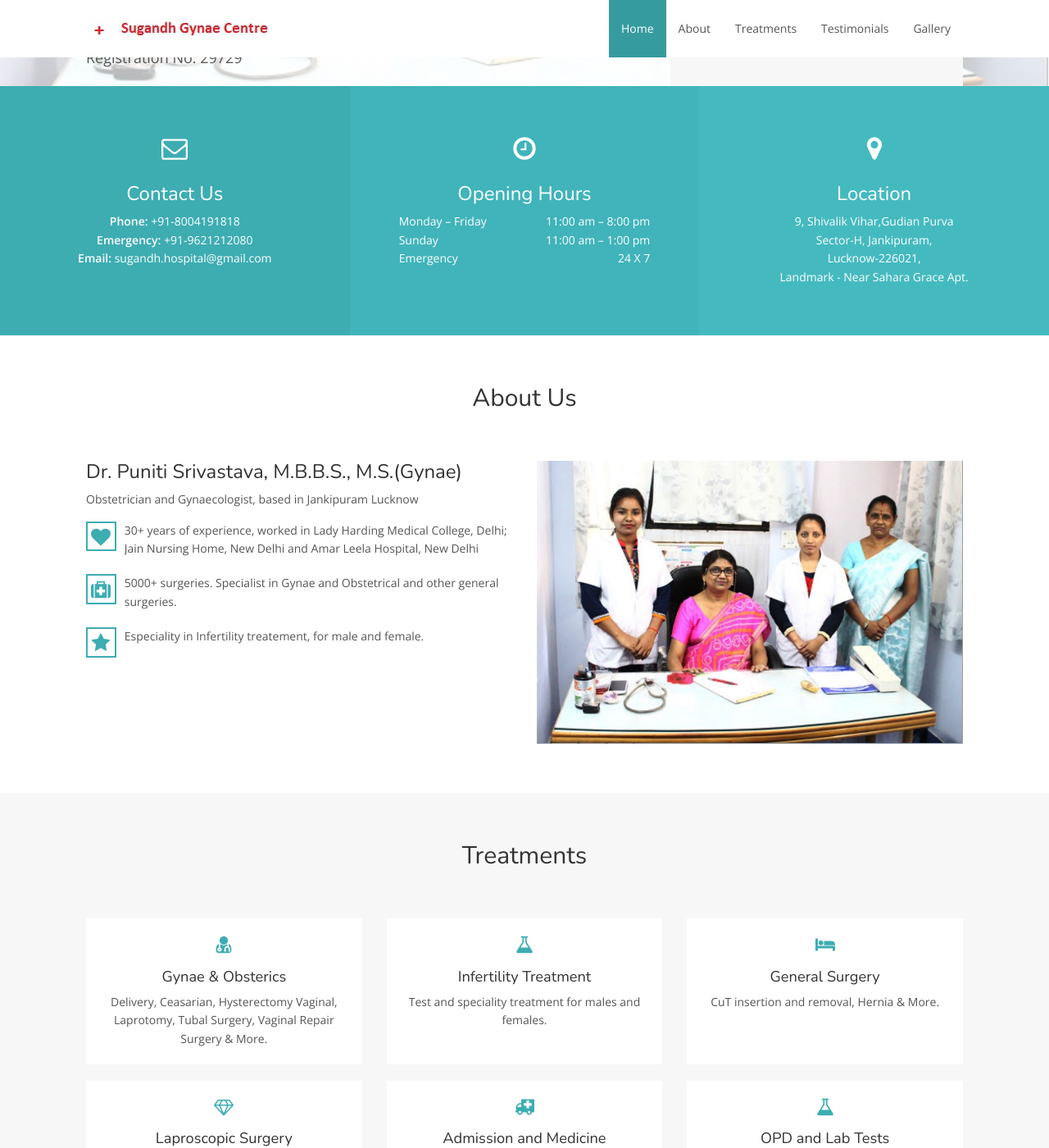
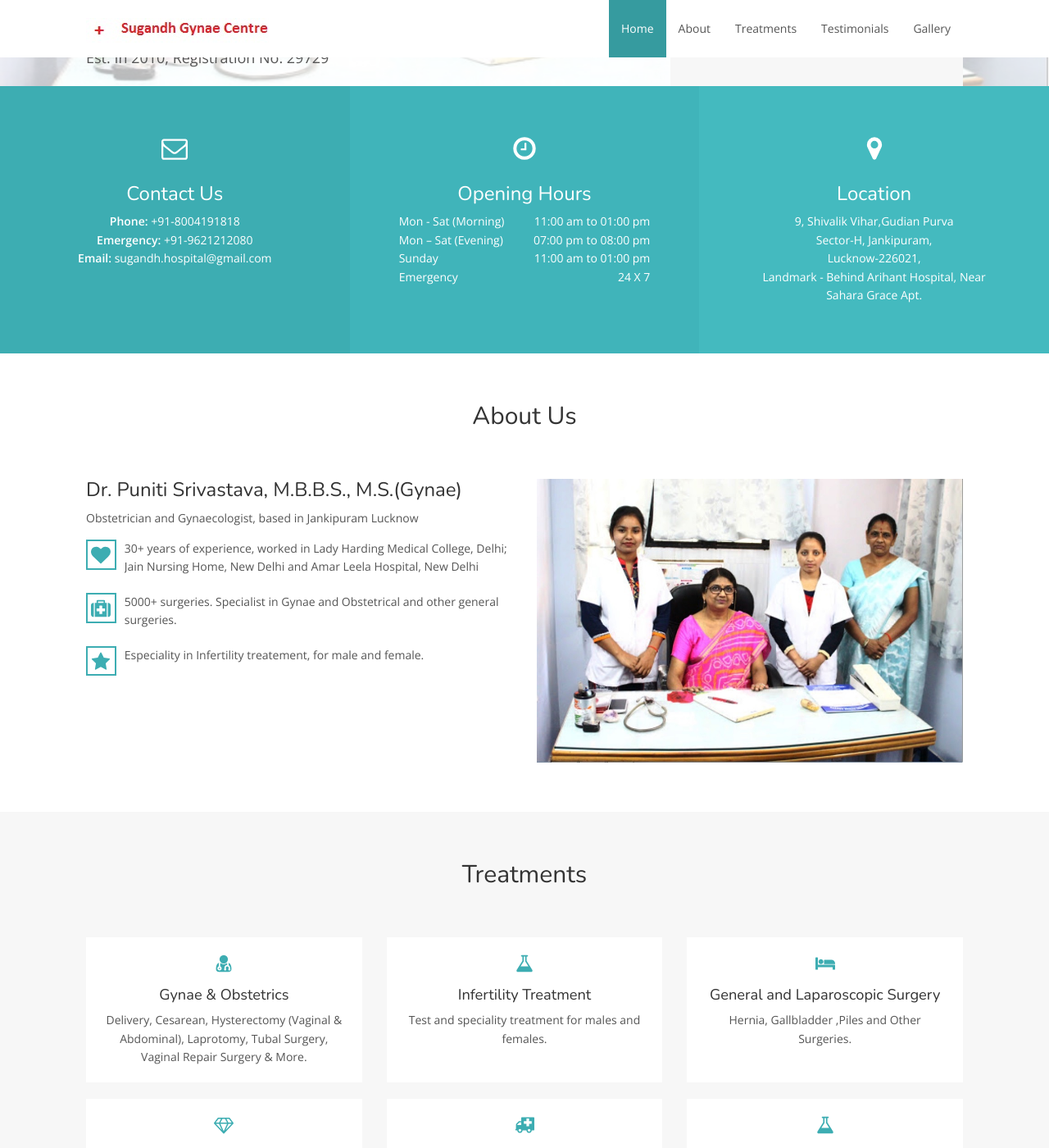
Before and after one commit to somya1802/somya1802.github.io, a Jekyll site: the page built from index.html, in a window 1280 px wide and 1400 px high, scrolled down 441 px. Shown: the whole window at 82% size. Built offline with Jekyll 4.4.1, drawn with Linux system fonts in a browser that asks for light colours; nearby versions of some CDN libraries; some of the changed text lies outside the part shown.

Commit message:
content modification-2

```diff
--- a/_config.yml
+++ b/_config.yml
@@ -1,6 +1,6 @@
 # Site settings
 title: Sugandh Gynae Center | Dr. Puniti Srivastava
-description: "Gynae & Obsterics Hospital"
+description: "Top multispeciality gynaecology & obstetrics hospital in Lucknow, managed by senior gynaecologist Dr. Puniti Srivastava, MBBS, MS (Gynae), 30 + years experience."
 baseurl: "" # the subpath of your site, e.g. /blog
 url: "" # the name of your domain
 logo_url: svg/min/sgc.jpg
@@ -9,7 +9,7 @@ logo_url: svg/min/sgc.jpg
 hero:
     hero_img: hero.jpg
     hero_title: Sugandh Gynae Center
-    hero_description: Gynae & Obsterics Hospital managed by Dr. Puniti Srivastava <br> Registration No. 29729
+    hero_description: Multispeciality Gynae & Obstetrics Hospital In Jankipuram, Lucknow. Facilities - OPD, Admission, All General & Gynae Surgeries, Speciality Treatment for Infertility. <br> Est. In 2010, Registration No. 29729
 
 # Contact form
 api_token: # Enter API token here
@@ -19,12 +19,11 @@ contact:
     phone: +91-8004191818
     emergency: +91-9621212080
     email: sugandh.hospital@gmail.com
-    address: 9, Shivalik Vihar,Gudian Purva <br> Sector-H, Jankipuram, <br> Lucknow-226021, <br> Landmark - Near Sahara Grace Apt.
+    address: 9, Shivalik Vihar,Gudian Purva <br> Sector-H, Jankipuram, <br> Lucknow-226021, <br> Landmark - Behind Arihant Hospital, Near Sahara Grace Apt.
 
 # Opening hours
-monday_friday: 11:00 am – 8:00 pm
-sunday: 11:00 am – 1:00 pm
-Emergency: 24/7
+Monday_Friday: 11:00 am – 8:00 pm
+Sunday: 11:00 am to 01:00 pm
 
 # Testimonials
 testimonials:
--- a/_data/treatments.yml
+++ b/_data/treatments.yml
@@ -1,18 +1,18 @@
 - icon: icon-user-md
-  title: Gynae & Obsterics
-  description: Delivery, Ceasarian, Hysterectomy Vaginal, Laprotomy, Tubal Surgery, Vaginal Repair Surgery & More.
+  title: Gynae & Obstetrics
+  description: Delivery, Cesarean, Hysterectomy (Vaginal & Abdominal), Laprotomy, Tubal Surgery, Vaginal Repair Surgery & More.
 
 - icon: icon-flask
   title: Infertility Treatment
   description: Test and speciality treatment for males and females.
 
 - icon: icon-bed
-  title: General Surgery
-  description: CuT insertion and removal, Hernia & More.
+  title: General and Laparoscopic Surgery
+  description: Hernia, Gallbladder ,Piles and Other Surgeries.
 
 - icon: icon-diamond
-  title: Laproscopic Surgery
-  description: All Gynae and obsterics surgeries
+  title: Family Planning
+  description: CuT insertion and removal, DNC and Tubectomy.
 
 - icon: icon-ambulance
   title: Admission and Medicine
@@ -20,4 +20,4 @@
 
 - icon: icon-flask
   title: OPD and Lab Tests
-  description: Consultation, Anetal check-ups and lab tests available.
+  description: Consultation and antenatal check-ups. All Lab tests available.
--- a/index.html
+++ b/index.html
@@ -55,12 +55,16 @@ layout: default
         <table>
             <tbody>
                 <tr>
-                    <td>Monday – Friday</td>
-                    <td>{{ site.monday_friday }}</td>
+                    <td>Mon - Sat (Morning)</td>
+                    <td>11:00 am to 01:00 pm</td>
+                </tr>
+				<tr>
+                    <td>Mon – Sat (Evening)</td>
+                    <td>07:00 pm to 08:00 pm</td>
                 </tr>
                 <tr>
                     <td>Sunday</td>
-                    <td>{{ site.sunday }}</td>
+                    <td>{{ site.Sunday }}</td>
                 </tr>
 				<tr>
                     <td>Emergency</td>
```
Also changed, not shown: favicon1.png (renamed from favicon.png).
